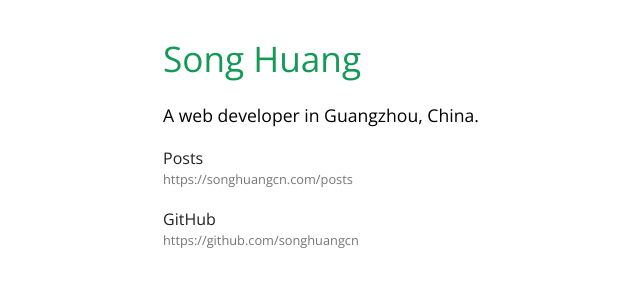
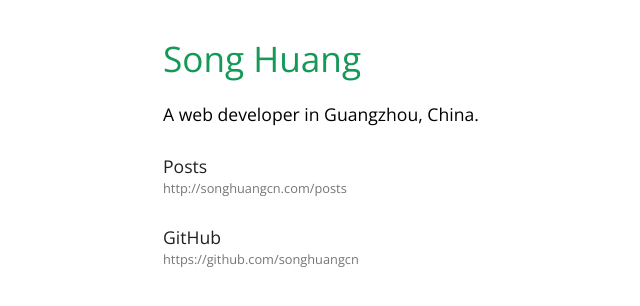
Before and after one commit to songhuangcn/songhuangcn.github.io, a Jekyll site: the page built from index.md, in a window 1280 px wide. Shown: the top 306 px of the page, without its empty margins (61-701 px from the left). Built offline with Jekyll 4.4.1, drawn with Linux system fonts in a browser that asks for light colours.

Commit message:
Fix configuration and styles

```diff
--- a/_config.yml
+++ b/_config.yml
@@ -16,8 +16,9 @@
 title: Song Huang
 email: songhuangcn#songhuangcn.com
 description: >- # this means to ignore newlines until "baseurl:"
+  A web developer in Guangzhou, China.
 baseurl: "" # the subpath of your site, e.g. /blog
-url: "https://songhuangcn.com" # the base hostname & protocol for your site, e.g. http://example.com
+url: "http://songhuangcn.com" # the base hostname & protocol for your site, e.g. http://example.com
 # twitter_username: songhuangcn
 github_username:  songhuangcn
 permalink: /posts/:title
--- a/_layouts/index.html
+++ b/_layouts/index.html
@@ -3,21 +3,18 @@
 ---
 
 <h1>Song Huang</h1>
-
-<p>A web developer in Guangzhou, China.</p>
-
+<div class="mb">{{ site.description }}</div>
 <a href="{{ '/posts' | absolute_url }}">
-  <dl>
-    <dt>Posts</dt>
-    <dd>{{ '/posts' | absolute_url }}</dd>
-  </dl>
+  <div class="mb">
+    <div>Posts</div>
+    <div class="hint">{{ '/posts' | absolute_url }}</div>
+  </div>
 </a>
-
 <a href="https://github.com/songhuangcn">
-  <dl>
-    <dt>GitHub</dt>
-    <dd>https://github.com/songhuangcn</dd>
-  </dl>
+  <div class="mb">
+    <div>GitHub</div>
+    <div class="hint">https://github.com/songhuangcn</div>
+  </div>
 </a>
 
 <!-- * Posts: [{{ '/posts' | absolute_url }}]({{ '/posts' | absolute_url }})
--- a/_layouts/posts.html
+++ b/_layouts/posts.html
@@ -8,9 +8,9 @@
   <div>
     {%- for post in site.posts -%}
       <a href="{{ post.url | relative_url }}">
-        <div>{{ post.title | escape }}</div>
-        <div class="hint mb">
-          <p>{{ post.date | date: date_format }}</p>
+        <div class="mb">
+          <div>{{ post.title | escape }}</div>
+          <div class="hint mb">{{ post.date | date: date_format }}</div>
         </div>
       </a>
     {%- endfor -%}
--- a/assets/css/style.scss
+++ b/assets/css/style.scss
@@ -29,22 +29,3 @@
 a:hover {
   text-decoration: none;
 }
-
-.main-content {
-  dl {
-    margin-top: 1.8 * $base-font-size;
-    padding: 0;
-    dt {
-      padding: 0;
-      margin-top: 1rem;
-      font-size: 1rem;
-      font-weight: normal;
-    }
-    dd {
-      @extend .hint;
-      padding: 0;
-      margin-bottom: 1rem;
-      margin-inline-start: 0px;
-    }
-  }
-}
```
Also changed, not shown: _layouts/post.html (+4 -3 lines).
